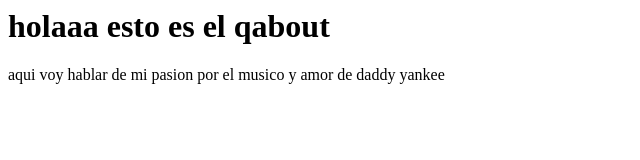
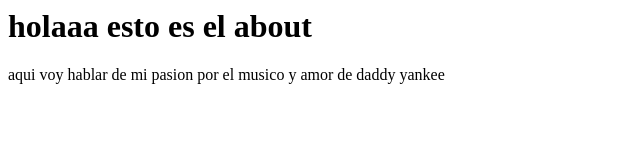
Before and after one commit to alocreativo/alocreativo.github.io, a plain HTML site: page about/index.html in a window 1280 px wide. Shown: the full height of the page, 0-640 px from the left. Drawn offline with Linux system fonts and the light colour scheme.

Commit message:
Update index.html

```diff
--- a/about/index.html
+++ b/about/index.html
@@ -1,3 +1,3 @@
-<h1>holaaa esto es el qabout</h1>
+<h1>holaaa esto es el about</h1>
 
 <p>aqui voy hablar de mi pasion por el musico y amor de daddy yankee</p>
```
